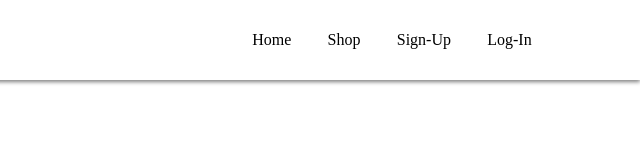
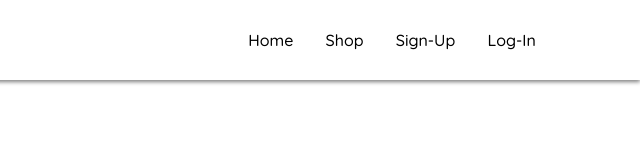
Before and after one commit to lopi24/mock-up_tesla.io, a plain HTML site: page pages/cart.html in a window 1280 px wide. Shown: the full height of the page, 640-1280 px from the left. Drawn offline with Linux system fonts and the light colour scheme.

Commit message:
imported Quicksand font

```diff
--- a/pages/cart.html
+++ b/pages/cart.html
@@ -5,6 +5,9 @@
     <meta http-equiv="X-UA-Compatible" content="IE=edge">
     <meta name="viewport" content="width=device-width, initial-scale=1.0">
     <link rel="stylesheet" href="../assets/css/cart.css">
+
+    <link href="https://fonts.googleapis.com/css2?family=Quicksand:wght@300;400;500;600;700&display=swap" rel="stylesheet">
+
     <title>Document</title>
 </head>
 <body>
```
Also changed, not shown: admin/html/addProduct.html (+3 -0 lines), admin/html/admin.html (+3 -0 lines), admin/html/order.html (+3 -0 lines), admin/html/product.html (+3 -0 lines), admin/html/viewOrders.html (+3 -0 lines), admin/html/viewUsers.html (+3 -0 lines), index.html (+2 -0 lines), pages/login.html (+3 -0 lines), pages/logout.html (+3 -0 lines), pages/orders.html (+3 -0 lines), pages/product.html (+3 -0 lines), pages/shop.html (+3 -0 lines), pages/sign-up.html (+3 -0 lines).
